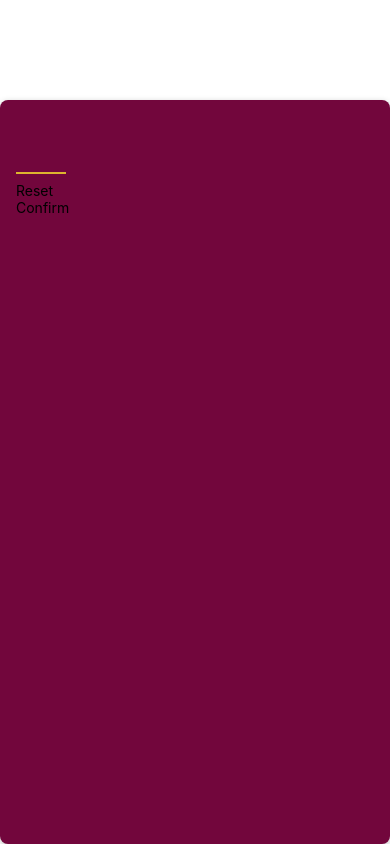
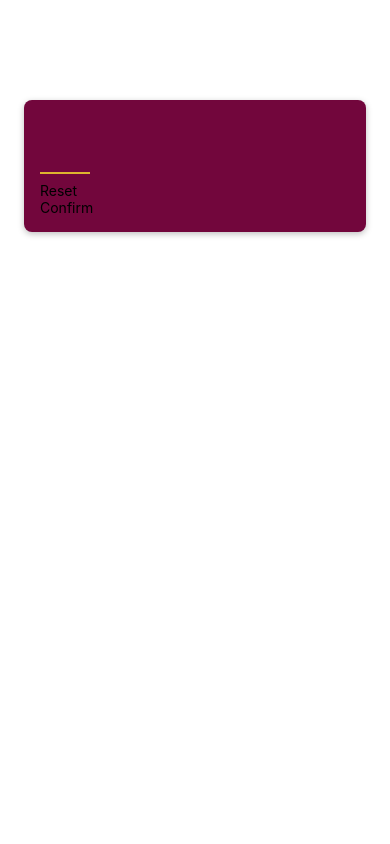
Before and after one commit to WhiskyToad/number-guesser, a React Native app: screen / in a window 390 px wide. Built offline with nearby package versions, Linux system fonts and the light colour scheme.

Commit message:
fix: styles

```diff
--- a/screens/StartGameScreen.js
+++ b/screens/StartGameScreen.js
@@ -21,9 +21,9 @@ export default StartGameScreen;
 
 const styles = StyleSheet.create({
   inputContainer: {
-    flex: 1,
+    marginTop: 100,
+    marginHorizontal: 24,
     padding: 16,
-    marginTop: 100,
     backgroundColor: "#72063c",
     borderRadius: 8,
     elevation: 4,
@@ -35,11 +35,11 @@ const styles = StyleSheet.create({
   numberInput: {
     height: 50,
     width: 50,
-    fontSize: 34,
+    fontSize: 32,
     borderBottomColor: "#ddb52f",
     borderBottomWidth: 2,
+    color: "#ddb52f",
     marginVertical: 8,
-    color: "#ddb52f",
     fontWeight: "bold",
     textAlign: "center",
   },
```
